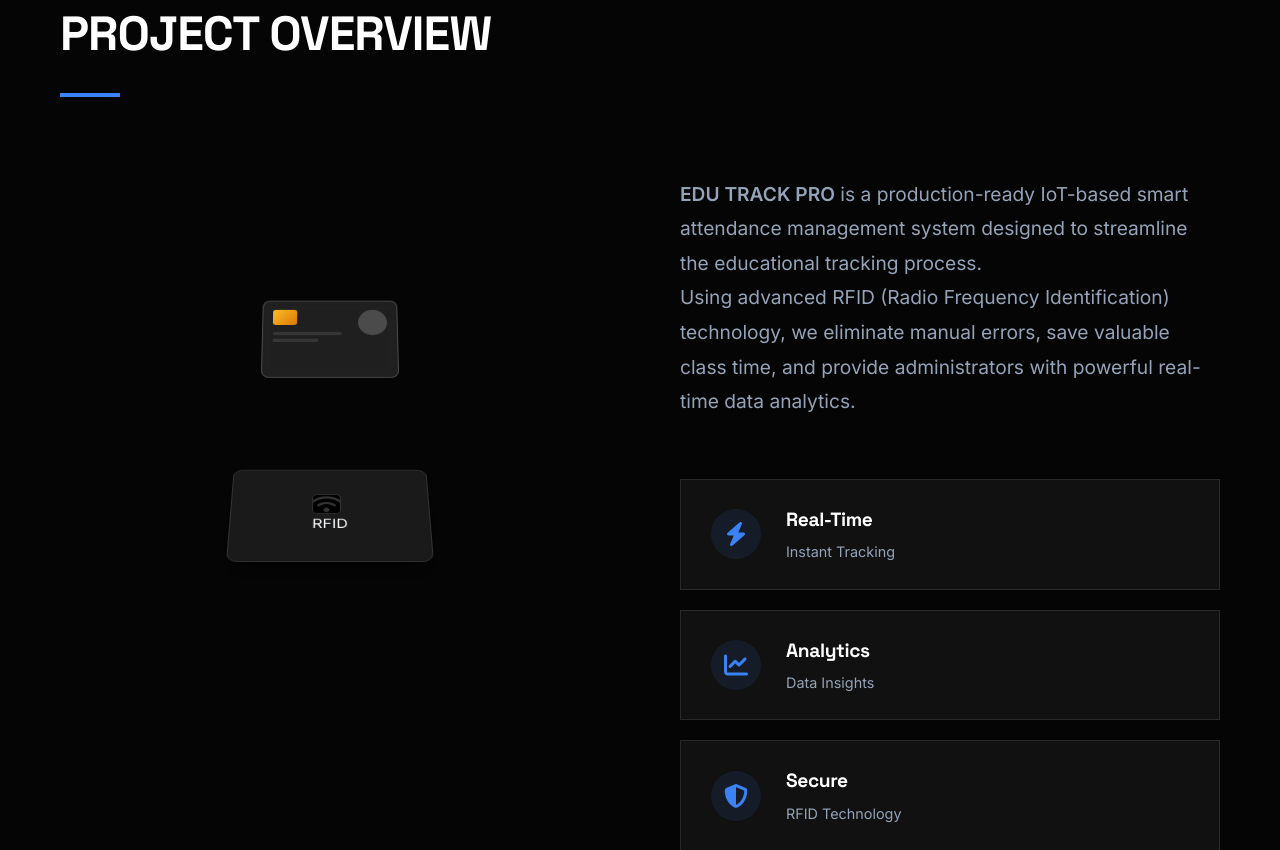
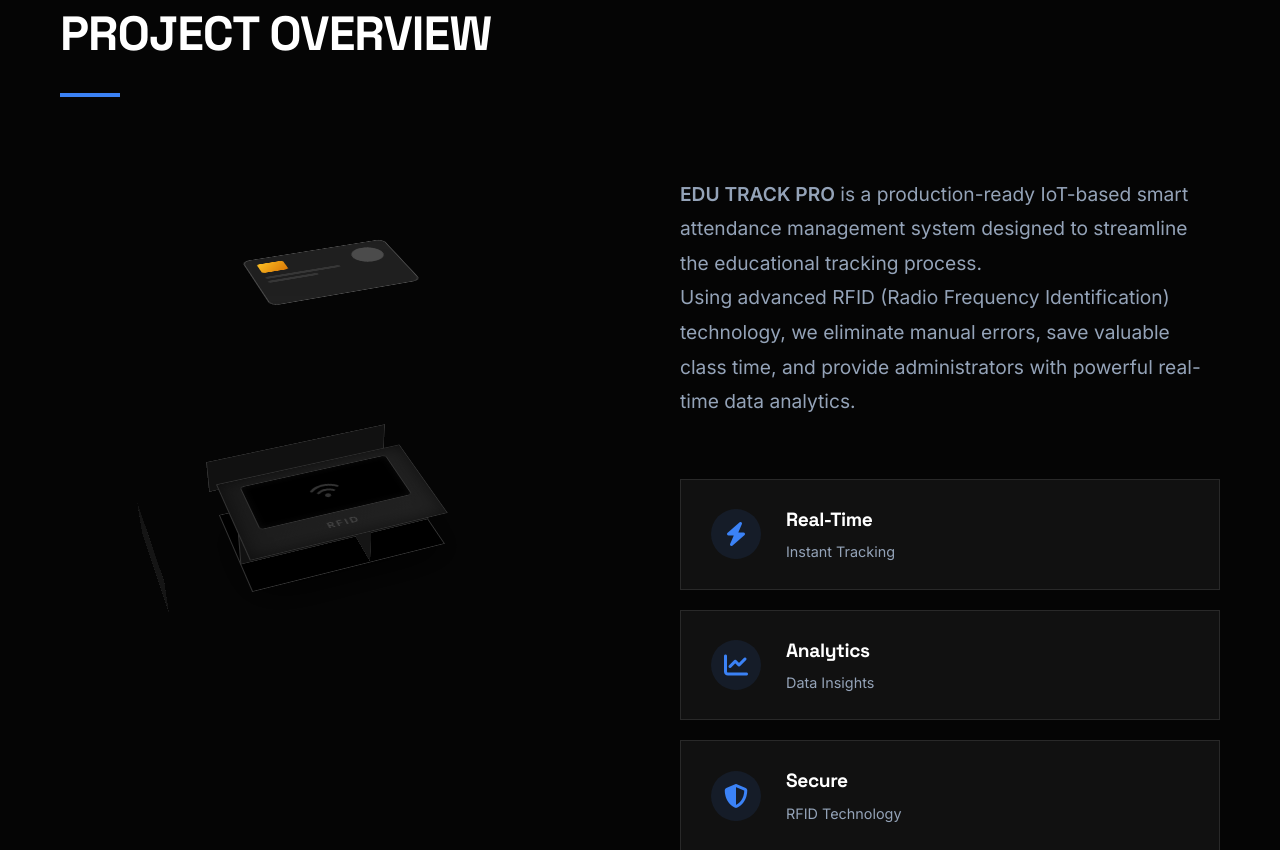
Before and after one commit to zenithkandel/IoT-RFID-Attendance-System-1, a PHP site: page / in a window 1280 px wide. Shown: the part 924-1774 px from the top of the page. Run offline with PHP 8.4, Linux system fonts and the light colour scheme.

Commit message:
Enhance RFID reader component with 3D transformations and improved styling

```diff
--- a/css/style.css
+++ b/css/style.css
@@ -759,29 +759,86 @@ footer .container {
 .rfid-reader-box {
     width: 200px;
     height: 120px;
+    position: relative;
+    transform-style: preserve-3d;
+    transform: rotateX(50deg) rotateZ(-20deg);
+    z-index: 1;
+}
+
+.reader-face {
+    position: absolute;
     background: #1a1a1a;
     border: 1px solid #333;
-    border-radius: 10px;
-    position: relative;
-    transform: rotateX(40deg);
-    box-shadow: 0 20px 30px rgba(0,0,0,0.5);
+}
+
+.reader-top {
+    width: 200px;
+    height: 120px;
+    transform: translateZ(20px);
     display: flex;
+    flex-direction: column;
     justify-content: center;
     align-items: center;
-    z-index: 1;
+    background: linear-gradient(135deg, #1a1a1a 0%, #222 100%);
+    box-shadow: inset 0 0 20px rgba(0,0,0,0.5);
+}
+
+.reader-bottom {
+    width: 200px;
+    height: 120px;
+    transform: translateZ(-20px);
+    background: #000;
+    box-shadow: 0 20px 50px rgba(0,0,0,0.8);
+}
+
+.reader-front {
+    width: 200px;
+    height: 40px;
+    transform: rotateX(-90deg) translateZ(60px);
+    background: #111;
+}
+
+.reader-back {
+    width: 200px;
+    height: 40px;
+    transform: rotateX(90deg) translateZ(60px);
+    background: #111;
+}
+
+.reader-left {
+    width: 40px;
+    height: 120px;
+    transform: rotateY(-90deg) translateZ(100px);
+    background: #151515;
+}
+
+.reader-right {
+    width: 40px;
+    height: 120px;
+    transform: rotateY(90deg) translateZ(100px);
+    background: #151515;
 }
 
 .reader-screen {
     width: 80%;
-    height: 70%;
+    height: 60%;
     background: #000;
     border: 1px solid #333;
-    border-radius: 5px;
+    border-radius: 4px;
     display: flex;
     justify-content: center;
     align-items: center;
     position: relative;
     overflow: hidden;
+    box-shadow: inset 0 0 10px rgba(255,255,255,0.05);
+}
+
+.brand-text {
+    color: #444;
+    font-size: 0.7rem;
+    margin-top: 8px;
+    font-weight: 700;
+    letter-spacing: 2px;
 }
 
 .reader-signal {
@@ -814,14 +871,14 @@ footer .container {
     border-radius: 8px;
     position: absolute;
     top: 0;
-    transform: rotateX(20deg) translateY(-50px);
+    transform: rotateX(50deg) rotateZ(-20deg) translateZ(150px);
     box-shadow: 0 10px 20px rgba(0,0,0,0.2);
     padding: 10px;
     display: flex;
     flex-direction: column;
     gap: 8px;
     z-index: 2;
-    opacity: 0; /* Hidden initially */
+    opacity: 0;
 }
 
 .sim-chip {
@@ -884,12 +941,12 @@ footer .container {
 }
 
 @keyframes card-tap {
-    0% { opacity: 0; transform: rotateX(20deg) translateY(-80px) translateZ(0); }
-    20% { opacity: 1; transform: rotateX(20deg) translateY(-80px) translateZ(0); }
-    40% { transform: rotateX(10deg) translateY(40px) translateZ(20px); } /* Touch */
-    45% { transform: rotateX(10deg) translateY(40px) translateZ(20px); } /* Hold */
-    60% { opacity: 1; transform: rotateX(20deg) translateY(-80px) translateZ(0); }
-    100% { opacity: 0; transform: rotateX(20deg) translateY(-80px) translateZ(0); }
+    0% { opacity: 0; transform: rotateX(50deg) rotateZ(-20deg) translateZ(150px); }
+    20% { opacity: 1; transform: rotateX(50deg) rotateZ(-20deg) translateZ(150px); }
+    40% { transform: rotateX(50deg) rotateZ(-20deg) translateZ(30px); } /* Touch */
+    45% { transform: rotateX(50deg) rotateZ(-20deg) translateZ(30px); } /* Hold */
+    60% { opacity: 1; transform: rotateX(50deg) rotateZ(-20deg) translateZ(150px); }
+    100% { opacity: 0; transform: rotateX(50deg) rotateZ(-20deg) translateZ(150px); }
 }
 
 @keyframes tick-pop {
```
